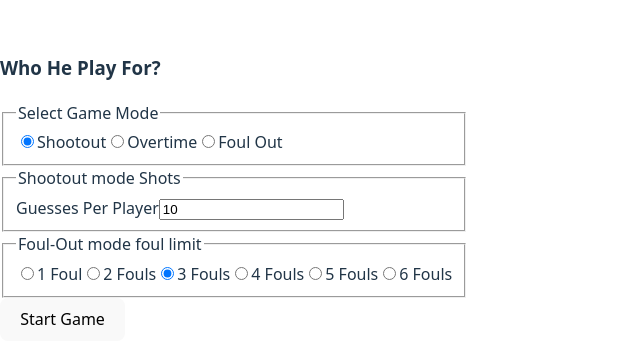
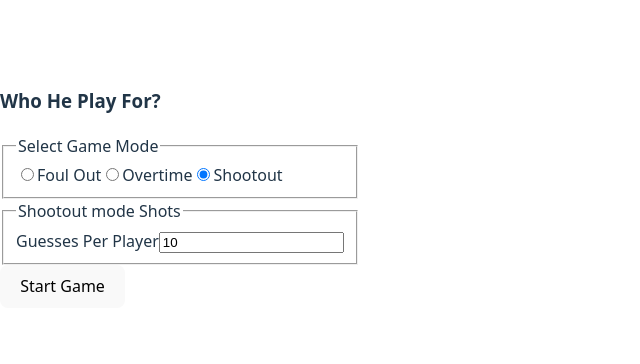
Before and after one commit to cammando016/nba_guessing_game, a React (Vite) app in the folder nba-guessing-game/: page / in a window 1280 px wide. Shown: the part 212-576 px from the top of the page, without its empty margins (0-640 px from the left). Built offline with nearby package versions, Linux system fonts and the light colour scheme.

Commit message:
Add state trackers to the start-screen form to track game mode, foul limit for foulout mode and shot limit for shootout mode. Pass these state variables to game component for future game logic updates

```diff
--- a/nba-guessing-game/src/App.jsx
+++ b/nba-guessing-game/src/App.jsx
@@ -8,6 +8,10 @@ import Homepage from './components/homepage';
 
 function App() {
   const [gameStarted, setGameStarted] = useState(false);
+  const [gameMode, setGameMode] = useState('');
+  const [foulLimit, setFoulLimit] = useState(0);
+  const [shotLimit, setShotLimit] = useState(0);
+
   const [filteredPlayerData, setFilteredPlayerData] = useState([]);
   const [randPlayerIndex, setRandPlayerIndex] = useState(0);
 
@@ -31,9 +35,12 @@ function App() {
     fetchFilteredPlayers();
   }, []);
 
-  function handleClick() {
+  //Start game button for game settings form
+  function startGame({gameMode, shotLimit, foulLimit}) {
+    setGameMode(gameMode);
+    setShotLimit(shotLimit);
+    setFoulLimit(foulLimit);
     setGameStarted(true);
-    console.log("Click start ran");
   }
 
   return (
@@ -42,9 +49,14 @@ function App() {
         updateRandPlayerIndex={updateRandPlayerIndex}
         randPlayerIndex={randPlayerIndex}
         playersDict={filteredPlayerData}
+        gameMode={gameMode}
+        shotLimit={shotLimit}
+        foulLimit={foulLimit}
       />
       :
-      <StartScreen submitClicked={handleClick}/>
+      <StartScreen
+        startGame={startGame}
+      />
   )
 }
 
--- a/nba-guessing-game/src/components/game.jsx
+++ b/nba-guessing-game/src/components/game.jsx
@@ -43,7 +43,7 @@ function clearAnswersArray (array) {
     return array
 }
 
-function Game ({setCorrectCount, setIncorrectCount, setRandPlayerIndex, randPlayerIndex, playersDict, setGuessResultHistory, clearGuessHistory}) {
+function Game ({setCorrectCount, setIncorrectCount, setRandPlayerIndex, randPlayerIndex, playersDict, setGuessResultHistory, clearGuessHistory, gameMode, foulLimit, shotLimit}) {
     const [guess, setGuess] = useState(0);
     const [answerHistory, setAnswerHistory] = useState(initialAnswers);
     const [removeablePlayerDict, setRemoveablePlayerDict] = useState(playersDict);
--- a/nba-guessing-game/src/components/homepage.jsx
+++ b/nba-guessing-game/src/components/homepage.jsx
@@ -12,7 +12,7 @@ import gameLogo from '../assets/images/displays/banner.jpg'
 import LeftCourt from '../assets/images/displays/court.jpg'
 import RightCourt from '../assets/images/displays/court-right.jpg'
 
-function Homepage({updateRandPlayerIndex, randPlayerIndex, playersDict}) {
+function Homepage({updateRandPlayerIndex, randPlayerIndex, playersDict, gameMode, foulLimit, shotLimit}) {
   const [correct, setCorrect] = useState(0);
   const [incorrect, setIncorrect] = useState(0);
   const [guessResultHistory, setGuessResultHistory] = useState([]);
@@ -60,6 +60,9 @@ function Homepage({updateRandPlayerIndex, randPlayerIndex, playersDict}) {
               playersDict={playersDict}
               setGuessResultHistory={updateGuessResultHistory}
               clearGuessHistory={clearGuessResultHistory}
+              gameMode={gameMode}
+              shotLimit={shotLimit}
+              foulLimit={foulLimit}
             />
           </div>
 
--- a/nba-guessing-game/src/components/player-stats.jsx
+++ b/nba-guessing-game/src/components/player-stats.jsx
@@ -3,7 +3,7 @@ import React from "react";
 function PlayerStats ({playerArray, playerIndex}) {
     return (
         <div className="player-stats">
-            <h3>{playerArray[playerIndex].playerName} 2024/25 Statistics</h3>
+            <h3>2024 - 2025 Season Statistics</h3>
             <p>Games Played: {playerArray[playerIndex].playerGames}</p>
             <p>Points per game: {playerArray[playerIndex].playerPpg}</p>
             <p>Rebounds per game: {playerArray[playerIndex].playerRpg}</p>
--- a/nba-guessing-game/src/components/start-screen.jsx
+++ b/nba-guessing-game/src/components/start-screen.jsx
@@ -1,6 +1,15 @@
 import React from "react";
+import { useState } from "react";
 
-function StartScreen({submitClicked}) {
+function StartScreen({startGame}) {
+    const [gameMode, setGameMode] = useState('Shootout');
+    const [shotLimit, setShotLimit] = useState(10);
+    const [foulLimit, setFoulLimit] = useState(3);
+
+    const handleSubmit = () => {
+        startGame({gameMode, shotLimit, foulLimit})
+    }
+
     return (
         <div id="startscreen">
             <div id="start-screen-heading">
@@ -11,45 +20,53 @@ function StartScreen({submitClicked}) {
                 <form id="game-config">
                     <fieldset id="game-mode">
                         <legend>Select Game Mode</legend>
-                        <input type="radio" id="shootout_mode" name="game_mode" value="Shootout" defaultChecked/>
-                        <label htmlFor="shootout_mode">Shootout</label>
+                        <input type="radio" id="foul_mode" name="game_mode" value="Foul Out" checked={gameMode === 'Foulout'} onChange={() => setGameMode('Foulout')} />
+                        <label htmlFor="foul_mode">Foul Out</label>
 
-                        <input type="radio" id="overtime_mode" name="game_mode" value="Overtime" />
+                        <input type="radio" id="overtime_mode" name="game_mode" value="Overtime" checked={gameMode === 'Overtime'} onChange={() => setGameMode('Overtime')}/>
                         <label htmlFor="overtime_mode">Overtime</label>
 
-                        <input type="radio" id="foul_mode" name="game_mode" value="Foul Out" />
-                        <label htmlFor="foul_mode">Foul Out</label>
+                        <input type="radio" id="shootout_mode" name="game_mode" value="Shootout" checked={gameMode === 'Shootout'} onChange={() => setGameMode('Shootout')}/>
+                        <label htmlFor="shootout_mode">Shootout</label>
                     </fieldset>
 
+                    {
+                        gameMode === 'Shootout' ? (
                             <fieldset id="shootout-config">
                                 <legend>Shootout mode Shots</legend>
                                 <label htmlFor="player_guess_count">Guesses Per Player</label>
-                        <input type="number" id="player_guess_count" name="player_guess_count" max="99" defaultValue={10} />
+                                <input type="number" id="player_guess_count" name="player_guess_count" max={99} defaultValue={10} onChange={(e) => setShotLimit(e.target.value)}/>
                             </fieldset>
+                        ) : <></>
+                    }
 
+                    {
+                        gameMode === 'Foulout' ? (
                             <fieldset id="foulout-config">
                                 <legend>Foul-Out mode foul limit</legend>
 
-                        <input type="radio" id="one_foul" name="foul_limit" value="One Foul" />
+                                <input type="radio" id="one_foul" name="foul_limit" value={1} checked={foulLimit === 1} onChange={() => setFoulLimit(1)}/>
                                 <label htmlFor="one_foul">1 Foul</label>
 
-                        <input type="radio" id="two_foul" name="foul_limit" value="Two Fouls" />
+                                <input type="radio" id="two_foul" name="foul_limit" value={2} checked={foulLimit === 2} onChange={() => setFoulLimit(2)} />
                                 <label htmlFor="two_foul">2 Fouls</label>
 
-                        <input type="radio" id="three_foul" name="foul_limit" value="Three Fouls" defaultChecked/>
+                                <input type="radio" id="three_foul" name="foul_limit" value={3} checked={foulLimit === 3} onChange={() => setFoulLimit(3)}/>
                                 <label htmlFor="three_foul">3 Fouls</label>
 
-                        <input type="radio" id="four_foul" name="foul_limit" value="Four Fouls" />
+                                <input type="radio" id="four_foul" name="foul_limit" value={4} checked={foulLimit === 4} onChange={() => setFoulLimit(4)} />
                                 <label htmlFor="four_foul">4 Fouls</label>
 
-                        <input type="radio" id="five_foul" name="foul_limit" value="Five Fouls" />
+                                <input type="radio" id="five_foul" name="foul_limit" vvalue={5} checked={foulLimit === 5} onChange={() => setFoulLimit(5)} />
                                 <label htmlFor="five_foul">5 Fouls</label>
 
-                        <input type="radio" id="six_foul" name="foul_limit" value="Six Fouls" />
+                                <input type="radio" id="six_foul" name="foul_limit" value={6} checked={foulLimit === 6} onChange={() => setFoulLimit(6)} />
                                 <label htmlFor="six_foul">6 Fouls</label>
                             </fieldset>
+                        ) : <></>
+                    }
 
-                    <button type="submit" onClick={submitClicked}>Start Game</button>
+                    <button type="button" onClick={handleSubmit}>Start Game</button>
 
                 </form>
             </div>
```
Lines whose indentation alone changed are shown as unchanged.
